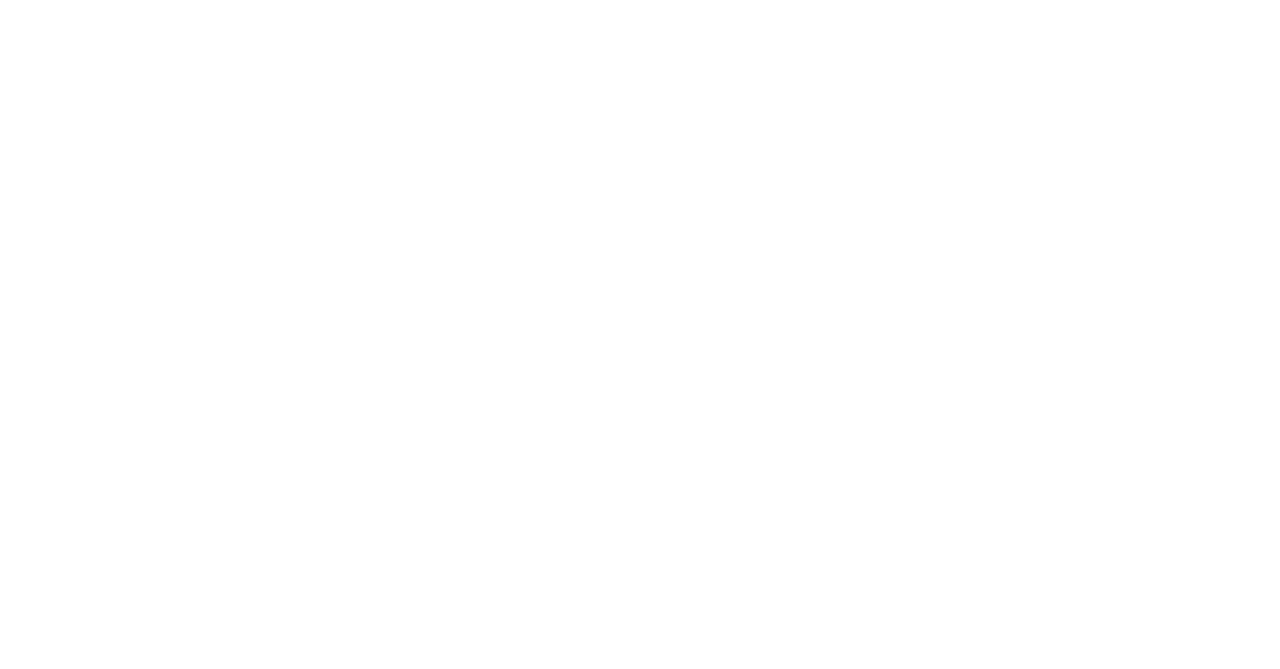
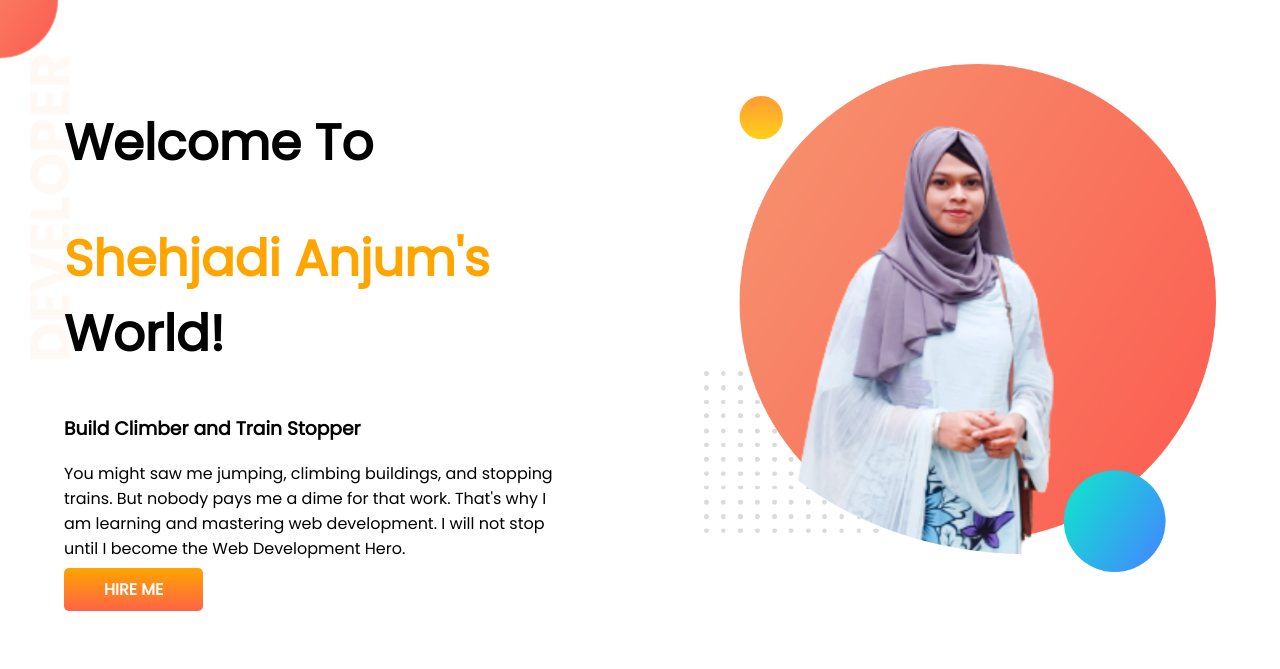
Before and after one commit to Anjum109/Developer-portfolio, a plain HTML site: page index.html in a window 1280 px wide. Drawn offline with Linux system fonts and the light colour scheme; a web font is replaced by a local one.

Commit message:
top banner added

```diff
--- a/index.html
+++ b/index.html
@@ -1,13 +1,36 @@
 <!DOCTYPE html>
 <html lang="en">
+
 <head>
     <meta charset="UTF-8">
     <meta http-equiv="X-UA-Compatible" content="IE=edge">
     <meta name="viewport" content="width=device-width, initial-scale=1.0">
     <title>Anjum's Portfolio</title>
+    <link rel="preconnect" href="https://fonts.googleapis.com">
+    <link rel="preconnect" href="https://fonts.gstatic.com" crossorigin>
+    <link href="https://fonts.googleapis.com/css2?family=Corinthia:wght@700&family=Poppins&display=swap"
+        rel="stylesheet">
     <link rel="stylesheet" href="style.css">
 </head>
+
 <body>
+    <section class="top-banner">
+        <div class="half-width">
+            <h1>Welcome To</h1>
+            <h1><span class="orange-color">Shehjadi Anjum's</span> World!</h1>
+            <h3>Build Climber and Train Stopper</h3>
+            <p>You might saw me jumping, climbing buildings, and stopping trains. But nobody pays me a dime for that
+                work.
+                That's why I am learning and mastering web development. I will not stop until I become the Web
+                Development
+                Hero.</p>
+            <a class="link-button" target="_blank" href="https://www.linkedin.com/in/lubaba-aunjum-99613722a/">HIRE
+                ME</a>
+        </div>
+        <div class="half-width">
+            <img src="images/anjum-pic.png" alt="">
+        </div>
+    </section>
+</body>
 
-</body>
 </html>
--- a/style.css
+++ b/style.css
@@ -0,0 +1,40 @@
+body {
+    font-family: 'Corinthia', cursive;
+    font-family: 'Poppins', sans-serif;
+    margin: 0;
+}
+
+h1 {
+    font-size: 50px;
+}
+
+.orange-color {
+    color: orange;
+}
+
+section {
+    display: flex;
+}
+
+.half-width {
+    width: 50%;
+    padding: 5%;
+}
+
+.half-width img {
+    width: 100%;
+}
+
+.link-button {
+    text-decoration: none;
+    background-image: linear-gradient(orange, tomato);
+    padding: 10px 40px;
+    color: white;
+    font-weight: 700;
+    border-radius: 5px;
+}
+
+.top-banner {
+    background-image: url(images/top-banner.png);
+    background-repeat: no-repeat;
+}
```
Also changed, not shown: images/anjum-pic.png (added), images/dream-bg.png (added), images/exp-bg.png (added), images/jhankar.png (added), images/jhankar2.png (added), images/my-bg.png (added), images/my-bg2.png (added), images/top-banner.png (added), 8 other files.
